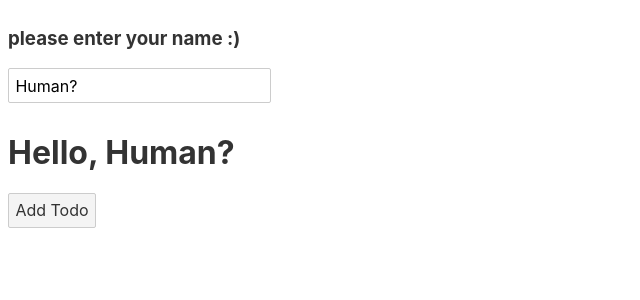
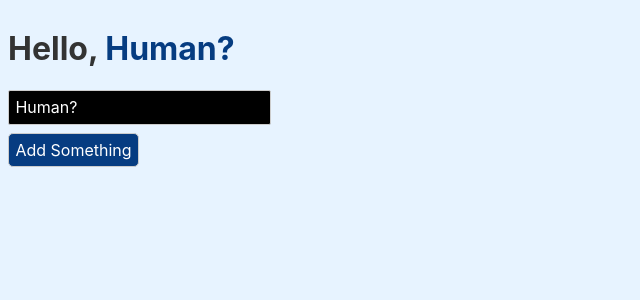
Before and after one commit to matthewslape/svelte-app-web3, a Svelte app: page / in a window 1280 px wide. Shown: the top 300 px of the page, without its empty margins (0-640 px from the left). Built offline with nearby package versions, Linux system fonts and the light colour scheme.

Commit message:
final push for today i swear

```diff
--- a/public/global.css
+++ b/public/global.css
@@ -5,6 +5,7 @@ html, body {
 }
 
 body {
+	background-color: rgb(231, 243, 255);
 	color: #333;
 	margin: 0;
 	padding: 8px;
@@ -45,9 +46,10 @@ input:disabled {
 }
 
 button {
-	color: #333;
-	background-color: #f4f4f4;
+	color: rgb(255, 255, 255);
+	background-color: #063c81;
 	outline: none;
+	border-radius: 5px;
 }
 
 button:disabled {
--- a/src/App.svelte
+++ b/src/App.svelte
@@ -17,12 +17,12 @@
 
 </script>
 
-<h3>please enter your name :)</h3>
-<input bind:value={n}>
-<h1 on:click={helloThere}>Hello, {n}</h1>
+<h1 on:click={helloThere}>Hello, <span style="color: #063c81">{n}</span></h1>
+<input style="background: black; color: white;"bind:value={n}>
+<br>
 {#each todos as todo, index}
 <input bind:value={todos[index]}>
 <button on:click={()=>removeTodo(index)}>X</button>
 <br>
 {/each}
-<button on:click={addTodo}>Add Todo</button>
+<button on:click={addTodo}>Add Something</button>
```
Also changed, not shown: 1 other file (tests, documents, lock files or other folders).
